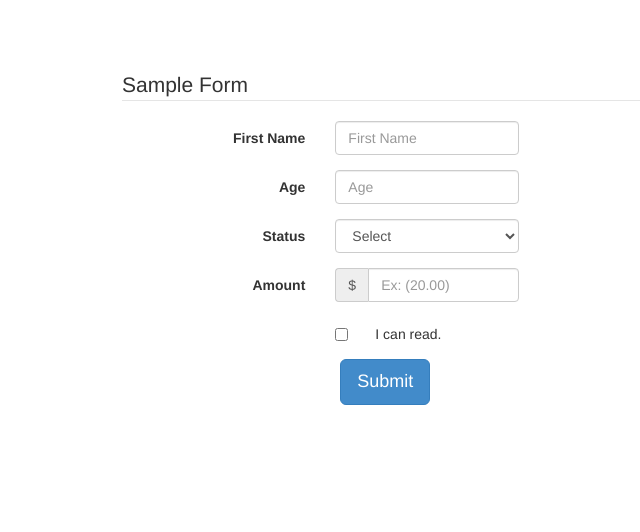
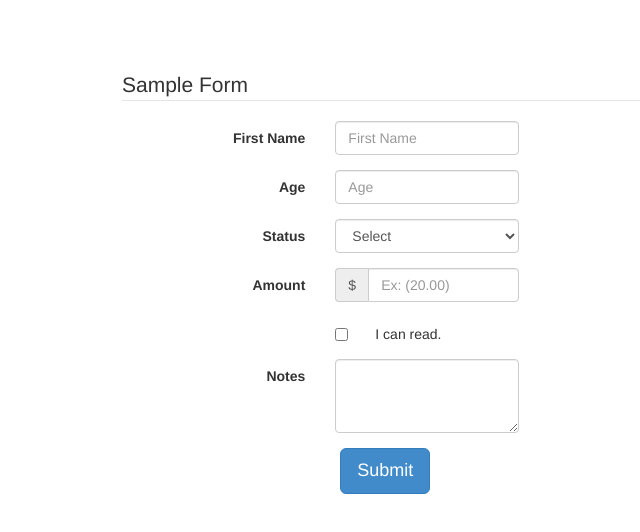
Before and after one commit to benkiefer/jbootvalidator, a plain HTML site: page index.html in a window 1280 px wide. Shown: the whole page, without its empty margins (213-853 px from the left). Drawn offline with Linux system fonts and the light colour scheme.

Commit message:
add demo item for #4

```diff
--- a/index.html
+++ b/index.html
@@ -91,6 +91,14 @@
                             </div>
                         </div>
                     </div>
+                    <div class="form-group">
+                        <label for="notes" class="col-xs-4 control-label">Notes</label>
+                        <div class="col-xs-8 col-sm-4">
+                            <textarea id="notes"
+                                      class="form-control" required=""
+                                      name="notes" rows="3"></textarea>
+                        </div>
+                    </div>
                     <div class="form-actions">
                         <div class="col-xs-offset-4 col-xs-8">
                             <button type="submit" class="btn btn-primary btn-lg">Submit</button>
```
